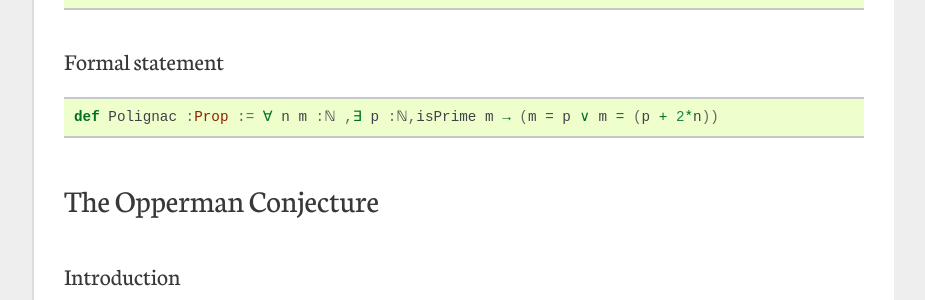
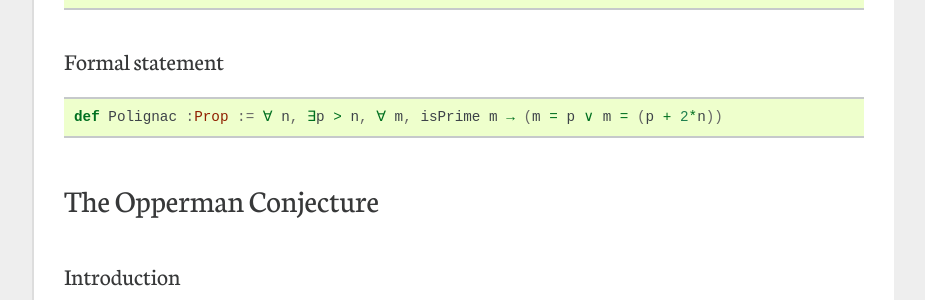
Before and after one commit to formalabstracts/formalabstracts, a Sphinx documentation site: the page built from sphinx/hanoi_project/Davis.rst, in a window 1280 px wide and 900 px high, scrolled down 1635 px. Shown: the part 151-451 px from the top of the window, without its empty margins (198-1123 px from the left). Built offline with Sphinx 7.4.7, drawn with Linux system fonts in a browser that asks for light colours.

Commit message:
update hw

```diff
--- a/sphinx/hanoi_project/Davis.rst
+++ b/sphinx/hanoi_project/Davis.rst
@@ -77,7 +77,7 @@
 
 .. code-block:: lean
 
- def Polignac :Prop := ∀ n m :ℕ ,∃ p :ℕ,isPrime m → (m = p ∨ m = (p + 2*n))
+ def Polignac :Prop := ∀ n, ∃p > n, ∀ m, isPrime m → (m = p ∨ m = (p + 2*n))
 
 The Opperman Conjecture
 =======================
```
